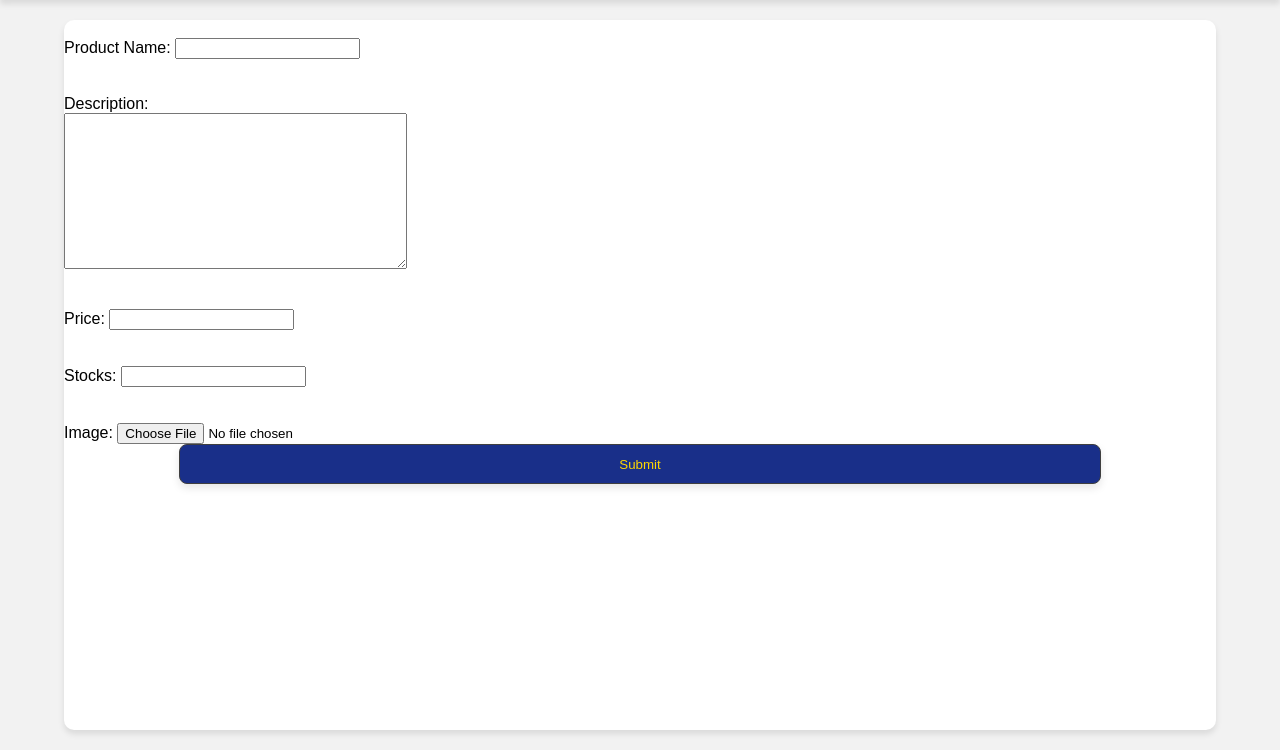
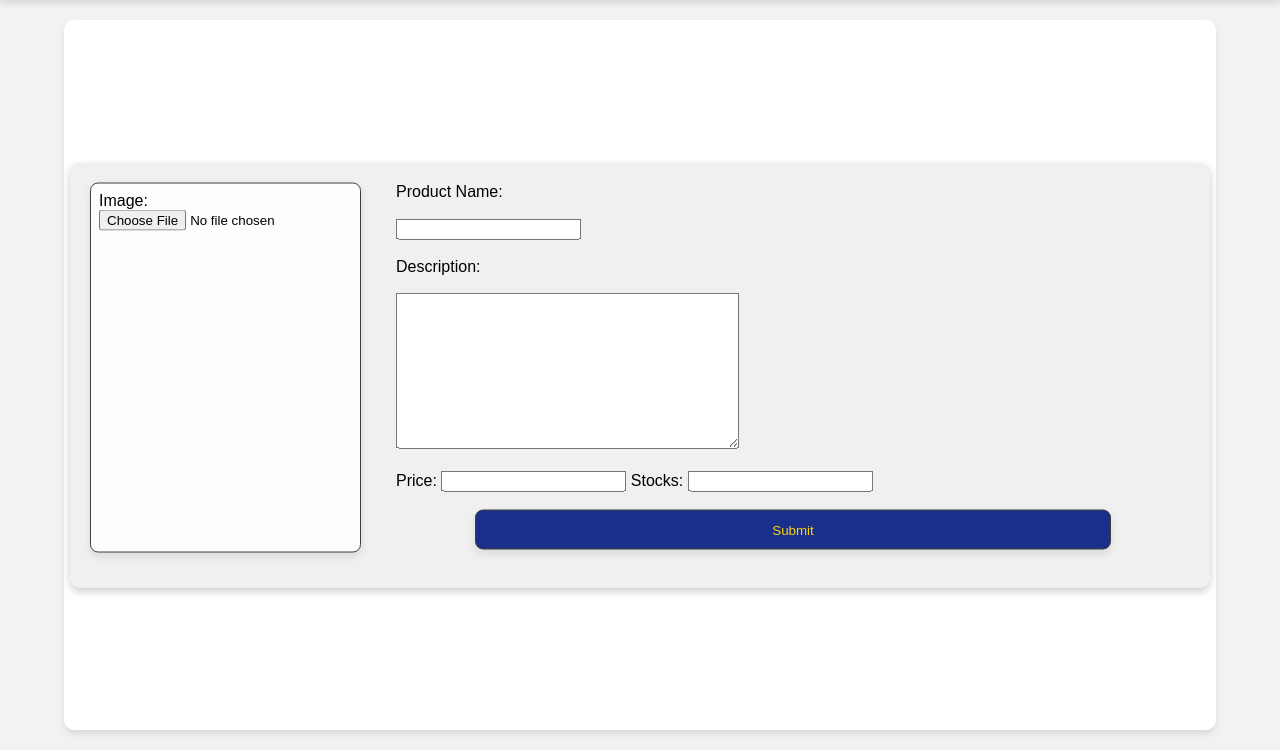
Before and after one commit to alammobaDar/NUMP-NU-Marketplace-, a Django app: page /mp_user/NewProduct/ in a window 1280 px wide. Shown: the part 90-840 px from the top of the page. Run offline with Django 5.2, Linux system fonts and the light colour scheme.

Commit message:
user now can have a preview when they creating product

```diff
--- a/NUMP/MP_user/templates/mp_user/CreateProduct.html
+++ b/NUMP/MP_user/templates/mp_user/CreateProduct.html
@@ -5,32 +5,44 @@
 {% endblock %}
 
 {% block contents %}
+    <div class="auth">
         <form class="form-with-validation" action="{% url 'user:new_product' %}" method="post" enctype="multipart/form-data">
+            <div class="product-form">
                 {% csrf_token %}
-    <br>
-    <div class="form-div">
+                <div class="upload-preview-image">
+                    <label>Image:</label>
+                    <input type="file" name="image" accept="image/*" id="id_image">
+                    <div id="previewContainer" style="margin-top: 20px;">
+                        <img id="previewImage" src="#" alt="Image Preview" style="display: none; max-width: 400px; max-height: 400px;">
+                    </div>
+                </div>
+
+                <div class="text-input-container">
                     <label>Product Name: </label>
-        {{ form.product_name}}
-    </div><br><br>
-    <div class="form-div">
-        <label>Description: </label><br>
-        {{ form.description}}
-    </div><br><br>
-    <div class="form-div">
+                    <div class="product-info-container">
+                        <input type="text" name="product_name" maxlength="100" required id="id_product_name">
+                    </div>
+
+                    <label>Description: </label>
+                    <div class="textarea-container">
+                        <textarea name="description" cols="40" rows="10" required id="id_description"></textarea>
+                    </div>
+
+
+                    <div class="numeric-input-container">
                         <label>Price: </label>
-        {{ form.price}}
-    </div><br><br>
-    <div class="form-div">
+                        <input type="number" name="price" step="any" required id="id_price">
                         <label>Stocks: </label>
-        {{ form.stocks}}
-    </div><br><br>
-    <div class="form-div">
-        <label>Image: </label>
-        {{ form.image}}
+                        <input type="number" name="stocks" required id="id_stocks">
                     </div>
 
                     <!-- Submit Button -->
                     <button type="submit" class="submit-form">Submit</button>
+
+                </div>
+            </div>
         </form>
+    </div>
+
 
 {% endblock %}
--- a/NUMP/MP_user/templates/mp_user/ProductInformation.html
+++ b/NUMP/MP_user/templates/mp_user/ProductInformation.html
@@ -19,8 +19,8 @@
                     <p>Stocks: <span style="font-weight:bold">{{ product.stocks }}</span></p>
                 </div>
                 <p class="product-description">
-                    <span style="font-weight:bold">Description:</span><br>
-                    {{ product.description }}
+                    <span style="font-weight:bold;">Description:</span><br><br>
+                    <span style="padding:15px;">{{ product.description }}</span>
                 </p>
                 <div class="button-container">
                     <a href="{% url "user:delete" product.product_id %}">
--- a/NUMP/static/css/style.css
+++ b/NUMP/static/css/style.css
@@ -29,6 +29,12 @@ header {
     margin-right: 10px;
 }
 
+.title{
+    font-size: 1.5em;
+    font-weight: bold;
+    color: #000000; /* Yellow for NU */
+    font-family: "Georgia", serif; /* Fancy font for 'Marketplace' */
+}
 header h1 {
     font-size: 1.5em;
     font-weight: bold;
@@ -54,17 +60,6 @@ header nav a:hover {
     text-decoration: underline;
 }
 
-/* Sign out button */
-header .sign-out {
-    color: white;
-    text-decoration: none;
-    font-size: 1em;
-    font-weight: bold;
-}
-
-header .sign-out:hover {
-    text-decoration: underline;
-}
 
 /* Main content area */
 main {
@@ -85,6 +80,7 @@ main {
     flex-direction: row;
     gap: 15px; /* Space between divs */
     justify-content: flex-start;
+    padding: 30px;
 }
 
 .container div{
@@ -167,6 +163,7 @@ main {
     border: 1px solid #3f3f3f;
     border-radius: 8px;
     padding: 8px;
+    width: 100%;
     background-color: #f9f9f9;
     box-shadow: 0 4px 8px rgba(0, 0, 0, 0.1);
     box-sizing: border-box;
@@ -314,6 +311,7 @@ main {
     background-color: white;
     box-shadow: 0 4px 8px rgba(0, 0, 0, 0.1);
     box-sizing: border-box;
+    margin-bottom: 15px;
 }
 
 .input-container input{
@@ -371,3 +369,37 @@ main {
 .submit-form:active{
     transform: scale(0.95);
 }
+
+.product-form{
+    background-color: rgb(241, 240, 240);
+    display:flex;
+    padding: 20px;
+    width: 1100px;
+    gap: 15px;
+    font-family: Arial, Helvetica, sans-serif;
+}
+
+.upload-preview-image{
+    height: 370px;
+    border: 1px solid #3f3f3f;
+    border-radius: 8px;
+    padding: 8px;
+    background-color: rgb(255, 252, 252);
+    box-shadow: 0 4px 8px rgba(0, 0, 0, 0.1);
+    box-sizing: border-box;
+    display: flexbox;
+    margin-bottom: 15px;
+    position:relative;
+}
+
+.upload-preview-image div{
+    display: flex;
+    justify-content: center;
+    align-items: center;
+}
+
+.text-input-container{
+    display: grid;
+    margin-left: 20px;
+    width: 100%;
+}
--- a/NUMP/static/js/index.js
+++ b/NUMP/static/js/index.js
@@ -22,5 +22,27 @@ document.addEventListener( "DOMContentLoaded", function() {
         }
     });
 
+
+
     console.log("Js loaded")
 });
+
+const fileInput = document.getElementById("id_image");
+const previewImage = document.getElementById("previewImage");
+
+fileInput.addEventListener("change", (event) => {
+  const file = event.target.files[0]; // Get the selected file
+  if (file) {
+    const reader = new FileReader(); // Create a FileReader to read the file
+
+    // When the file is loaded, set the preview image source
+    reader.onload = (e) => {
+      previewImage.style.display = "block"; // Make the image visible
+      previewImage.src = e.target.result;  // Set the image source to the file data
+    };
+
+    reader.readAsDataURL(file); // Read the file as a Data URL (base64)
+  } else {
+    previewImage.style.display = "none"; // Hide the image if no file is selected
+  }
+});
--- a/NUMP/userAuth/templates/userAuth/login.html
+++ b/NUMP/userAuth/templates/userAuth/login.html
@@ -10,7 +10,7 @@
             <div class="login">
                 <div class="logo">
                     <img src="/media/product_images/nu_logo.png" alt="NU LOGO">
-                    <h1 class="nav-title">NU Marketplace</h1>
+                    <h1 class="title">NU Marketplace</h1>
                 </div>
                 <div class="form-container">
                     <form class="form-with-validation" action="{% url "auth:login" %}" method="post">
--- a/NUMP/userAuth/templates/userAuth/register.html
+++ b/NUMP/userAuth/templates/userAuth/register.html
@@ -9,7 +9,7 @@
         <div class="register">
             <div class="logo">
                 <img src="/media/product_images/nu_logo.png" alt="NU LOGO">
-                <h1 class="nav-title">NU Marketplace</h1>
+                <h1 class="title">NU Marketplace</h1>
             </div>
             <div class="form-container">
                 <form class="form-with-validation" action="{% url "auth:register" %}" method="post">
```
Also changed, not shown: NUMP/media/product_images/NU_Uniform.jpg (added), NUMP/media/product_images/password_logo_zoerhbF.png (added), NUMP/media/product_images/shorts.jpg (added), NUMP/media/product_images/user_logo_Pde7Prv.png (added). Lines whose indentation alone changed are shown as unchanged.
